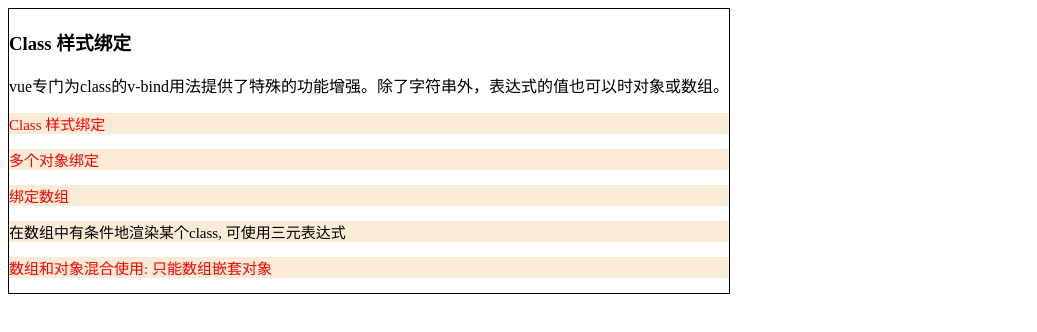
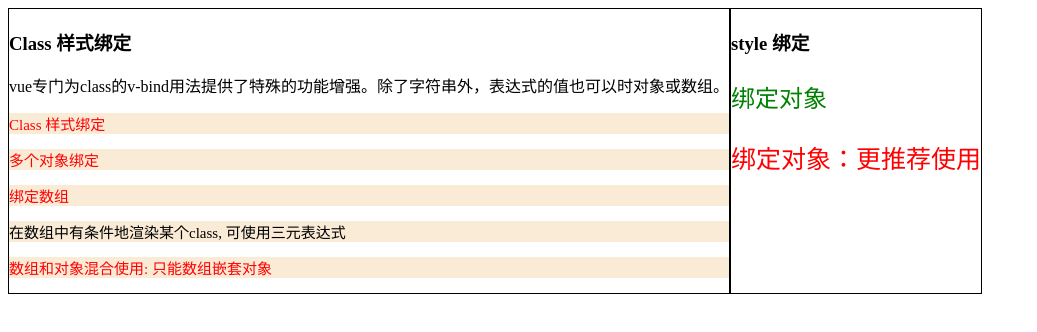
Before and after one commit to Narglc/Vue-Road, a Vue app in the folder chapter_1/vue-base/: page / in a window 1280 px wide. Shown: the top 332 px of the page, without its empty margins (0-1037 px from the left). Built offline with nearby package versions, Linux system fonts and the light colour scheme.

Commit message:
style 绑定

```diff
--- a/chapter_1/vue-base/src/App.vue
+++ b/chapter_1/vue-base/src/App.vue
@@ -11,6 +11,7 @@ import EventModifier from './components/EventModifier.vue'
 import ArrayList from './components/ArrayList.vue'
 import ComputeAttr from './components/ComputeAttr.vue'
 import ClassBind from './components/ClassBind.vue'
+import StyleBind from './components/StyleBind.vue'
 </script>
 
 <template>
@@ -60,6 +61,10 @@ import ClassBind from './components/ClassBind.vue'
     <div class="borderline">
       <ClassBind />
     </div>
+
+    <div class="borderline">
+      <StyleBind />
+    </div>
   </div>
 </template>
 
--- /dev/null
+++ b/chapter_1/vue-base/src/components/StyleBind.vue
@@ -0,0 +1,23 @@
+<template>
+    <h3>style 绑定</h3>
+    <p :style="{ color: activeColor, fontSize: fontSize + 'px' }">绑定对象</p>
+
+    <p :style="styleObject">绑定对象：更推荐使用</p>
+</template>
+
+<script>
+export default {
+    data() {
+        return {
+            activeColor: 'green',
+            fontSize: 24,
+            // 更推荐
+            styleObject: {
+                color: 'red',
+                fontSize: '25px'
+            }
+        }
+
+    }
+}
+</script>
```
